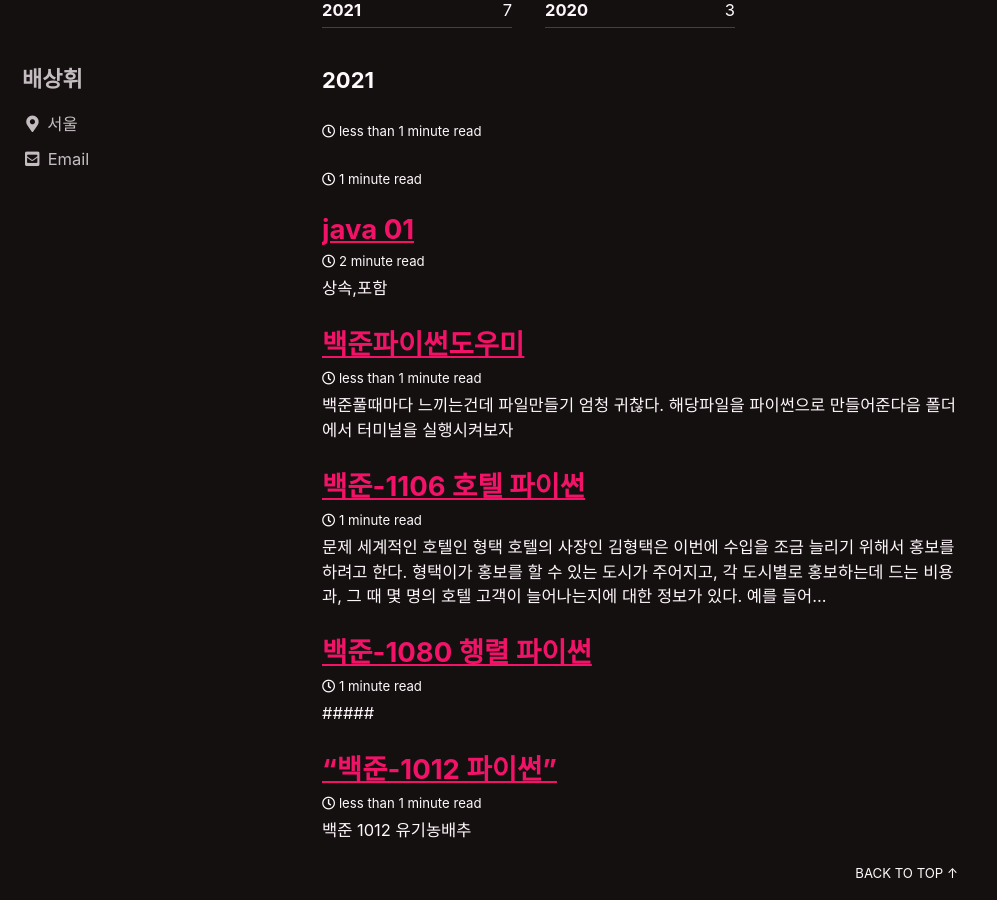
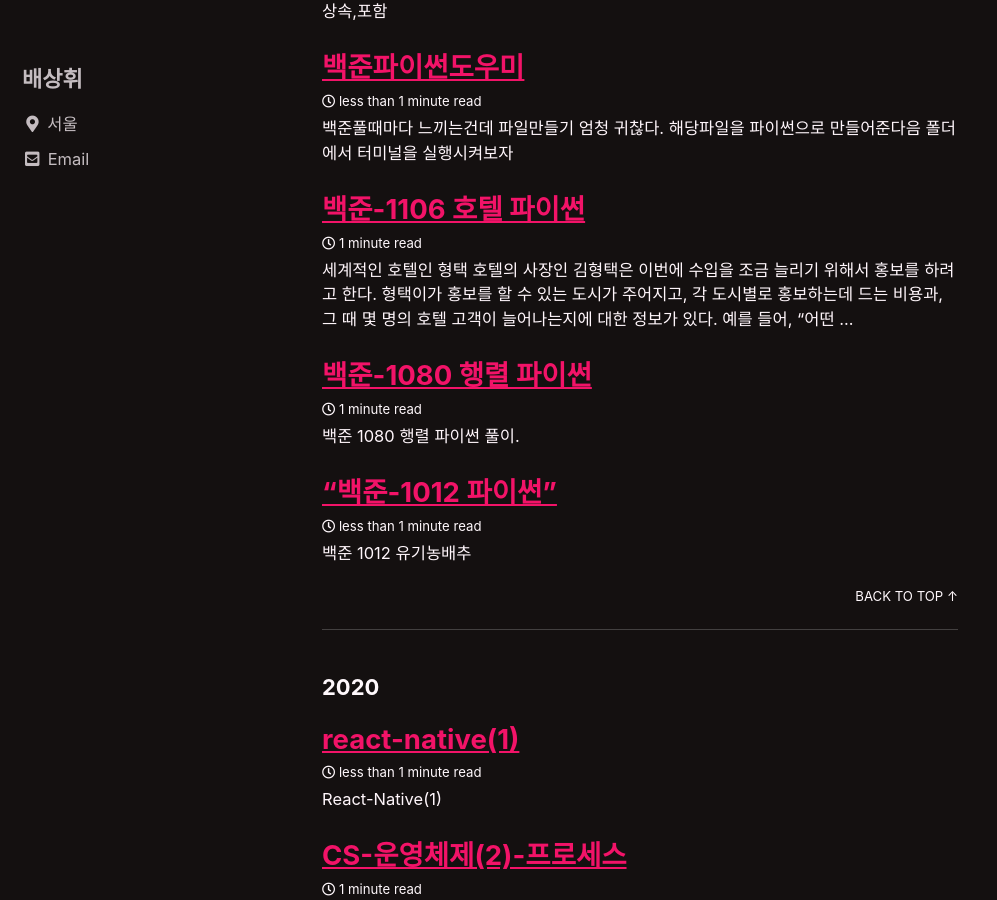
Before and after one commit to enoch1118/enoch1118.github.io, a Jekyll site: the page built from _posts/2021-01-03-backjoon-1080.md, in a window 1280 px wide and 900 px high, scrolled down 2489 px. Shown: the whole window, without its empty margins (0-997 px from the left). Built offline with Jekyll 4.4.1, drawn with Linux system fonts in a browser that asks for light colours; cached includes are drawn as plain includes.

Commit message:
편집 2

```diff
--- a/_posts/2021-01-03-backjoon-1080.md
+++ b/_posts/2021-01-03-backjoon-1080.md
@@ -8,25 +8,13 @@
   - 백준
 ---
 
+### 백준 1080 행렬 파이썬 풀이.
 
-
-
-
-#####
-
-##### 백준 1080 행렬 파이썬 풀이.
-
-> ## 문제
->
 > 0과 1로만 이루어진 행렬 A와 행렬 B가 있다. 이때, 행렬 A를 행렬 B로 바꾸는데 필요한 연산의 횟수의 최솟값을 구하는 프로그램을 작성하시오.
 >
 > 행렬을 변환하는 연산은 어떤 3*3크기의 부분 행렬에 있는 모든 원소를 뒤집는 것이다. (0 -> 1, 1 -> 0)
 >
-> ## 입력
->
 > 첫째 줄에 행렬의 크기 N M이 주어진다. N과 M은 50보다 작거나 같은 자연수이다. 둘째 줄부터 N개의 줄에는 행렬 A가 주어지고, 그 다음줄부터 N개의 줄에는 행렬 B가 주어진다.
->
-> ## 출력
 >
 > 첫째 줄에 문제의 정답을 출력한다. 만약 A를 B로 바꿀 수 없다면 -1을 출력한다.
 
```
Also changed, not shown: _posts/2021-01-03-backjoon-1106.md (+0 -6 lines).
